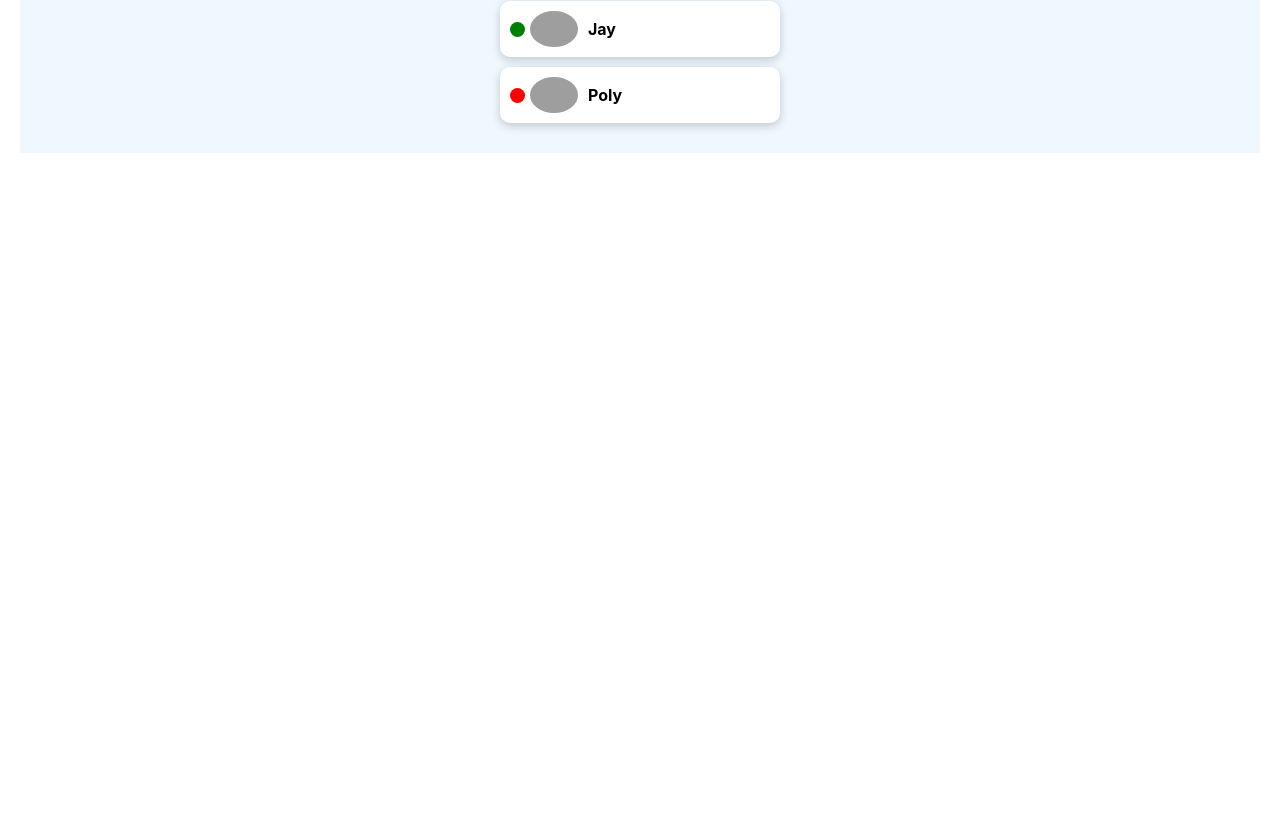
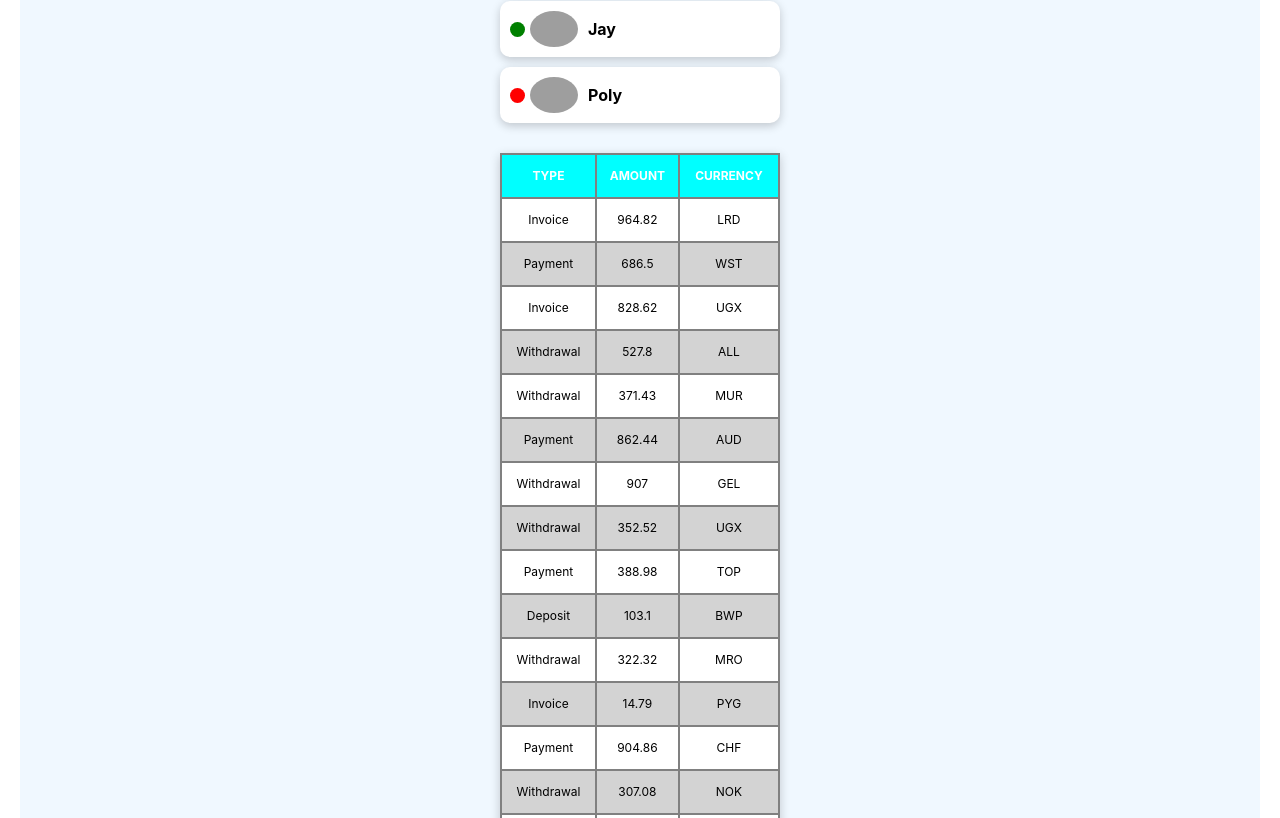
Before and after one commit to danretegan/goit-react-hw-01-components, a React (Create React App) app: page / in a window 1280 px wide. Shown: the part 822-1640 px from the top of the page. Before the commit the page ends 995 px from the top, so only its background shows below. Built offline with nearby package versions, Linux system fonts and the light colour scheme; grey boxes are pictures that could not be loaded.

Commit message:
Transaction History setup

```diff
--- a/src/components/App.jsx
+++ b/src/components/App.jsx
@@ -1,16 +1,27 @@
 import React from 'react';
+
 import Profile from './profile/Profile';
 import user from './user.json';
+
 import Statistics from './statistics/Statistics';
 import data from './data.json';
+
 import FriendList from './friendList/FriendList';
 import friends from './friends.json';
 
+import TransactionHistory from './transactionHistory/TransactionHistory';
+import transactions from './transactions.json';
+
 export const App = () => {
+  // Convertește valorile din "amount" la numere:
+  const transactionsWithNumberAmount = transactions.map(transaction => ({
+    ...transaction,
+    amount: Number(transaction.amount),
+  }));
+
   return (
     <div
       style={{
-        // height: '100vh',
         display: 'flex',
         flexDirection: 'column',
         justifyContent: 'center',
@@ -18,8 +29,6 @@
         margin: 20,
         padding: 20,
         backgroundColor: 'aliceblue',
-        // fontSize: 40,
-        // color: '#010101',
       }}
     >
       <Profile
@@ -31,6 +40,7 @@
       />
       <Statistics title="Upload stats" stats={data} />
       <FriendList friends={friends} />
+      <TransactionHistory items={transactionsWithNumberAmount} />
     </div>
   );
 };
--- a/src/components/statistics/Statistics.module.css
+++ b/src/components/statistics/Statistics.module.css
@@ -14,6 +14,7 @@
 
 .title {
   /* Stiluri pentru titlu */
+  color: #010101;
   text-transform: uppercase;
   padding-top: 30px;
   padding-bottom: 30px;
--- /dev/null
+++ b/src/components/transactionHistory/TransactionHistory.jsx
@@ -0,0 +1,40 @@
+import React from 'react';
+import PropTypes from 'prop-types';
+import styles from './TransactionHistory.module.css';
+
+const TransactionHistory = ({ items }) => {
+  return (
+    <table className={styles.transactionHistory}>
+      <thead className={styles.thead}>
+        <tr>
+          <th>Type</th>
+          <th>Amount</th>
+          <th>Currency</th>
+        </tr>
+      </thead>
+
+      <tbody>
+        {items.map(({ id, type, amount, currency }) => (
+          <tr key={id} className={styles.row}>
+            <td>{type}</td>
+            <td>{amount}</td>
+            <td>{currency}</td>
+          </tr>
+        ))}
+      </tbody>
+    </table>
+  );
+};
+
+TransactionHistory.propTypes = {
+  items: PropTypes.arrayOf(
+    PropTypes.shape({
+      id: PropTypes.string.isRequired,
+      type: PropTypes.string.isRequired,
+      amount: PropTypes.number.isRequired,
+      currency: PropTypes.string.isRequired,
+    })
+  ).isRequired,
+};
+
+export default TransactionHistory;
--- /dev/null
+++ b/src/components/transactionHistory/TransactionHistory.module.css
@@ -0,0 +1,33 @@
+/* TransactionHistory.module.css */
+
+.transactionHistory {
+  background-color: gray;
+  box-shadow: 0 3px 10px rgb(0 0 0 / 0.2);
+  margin-top: 20px;
+  width: 280px;
+}
+
+.thead {
+  background-color: aqua;
+  color: white;
+  font-size: 12px;
+  line-height: 40px;
+  text-transform: uppercase;
+}
+
+.row {
+  cursor: pointer;
+  font-size: 12px;
+  line-height: 40px;
+  text-align: center;
+  text-transform: capitalize;
+  overflow: hidden;
+}
+
+.row:nth-child(odd) {
+  background-color: white;
+}
+
+.row:nth-child(even) {
+  background-color: lightgray;
+}
--- /dev/null
+++ b/src/components/transactions.json
@@ -0,0 +1,122 @@
+[
+  {
+    "id": "1e0700a2-5183-4291-85cc-2065a036a683",
+    "type": "invoice",
+    "amount": "964.82",
+    "currency": "LRD"
+  },
+  {
+    "id": "a30f821b-4d25-4ff0-abdd-e340b3f0dd2b",
+    "type": "payment",
+    "amount": "686.50",
+    "currency": "WST"
+  },
+  {
+    "id": "44dca67a-8e5a-4798-bf8e-b15efd4e1abd",
+    "type": "invoice",
+    "amount": "828.62",
+    "currency": "UGX"
+  },
+  {
+    "id": "ea8ed3dc-2b68-4a53-905a-53ecb0adef33",
+    "type": "withdrawal",
+    "amount": "527.80",
+    "currency": "ALL"
+  },
+  {
+    "id": "ea76146a-0b00-4b80-bc02-a8c822176712",
+    "type": "withdrawal",
+    "amount": "371.43",
+    "currency": "MUR"
+  },
+  {
+    "id": "63ca02f9-d637-46b5-9237-f3b24425e029",
+    "type": "payment",
+    "amount": "862.44",
+    "currency": "AUD"
+  },
+  {
+    "id": "ed0263e8-59a5-4bf1-87e0-2bb88e53dc34",
+    "type": "withdrawal",
+    "amount": "907.00",
+    "currency": "GEL"
+  },
+  {
+    "id": "6013bad0-750c-4691-8bc2-d8f2b43969c4",
+    "type": "withdrawal",
+    "amount": "352.52",
+    "currency": "UGX"
+  },
+  {
+    "id": "252c7be4-8b06-4fa7-8d42-61fb835b70d5",
+    "type": "payment",
+    "amount": "388.98",
+    "currency": "TOP"
+  },
+  {
+    "id": "4eaab41b-b967-40ac-82ed-85fc66f646f1",
+    "type": "deposit",
+    "amount": "103.10",
+    "currency": "BWP"
+  },
+  {
+    "id": "9648a350-8469-42d5-8bf3-18090de5fe67",
+    "type": "withdrawal",
+    "amount": "322.32",
+    "currency": "MRO"
+  },
+  {
+    "id": "9c5c25fb-1a95-4b2f-8d1f-4c4426d677cc",
+    "type": "invoice",
+    "amount": "14.79",
+    "currency": "PYG"
+  },
+  {
+    "id": "43ef232c-80e9-4d6f-b48a-b22405620de3",
+    "type": "payment",
+    "amount": "904.86",
+    "currency": "CHF"
+  },
+  {
+    "id": "5161682e-e620-4019-ab0a-24ceb10fbd20",
+    "type": "withdrawal",
+    "amount": "307.08",
+    "currency": "NOK"
+  },
+  {
+    "id": "7b119d71-42e6-4c42-a141-6818b07bb9ff",
+    "type": "invoice",
+    "amount": "275.07",
+    "currency": "AWG"
+  },
+  {
+    "id": "a4f65722-65c4-4c28-b1f4-b8ed988bb205",
+    "type": "deposit",
+    "amount": "213.10",
+    "currency": "STD"
+  },
+  {
+    "id": "c6e5784b-0ca3-48d6-86e5-b5128af5a523",
+    "type": "invoice",
+    "amount": "116.11",
+    "currency": "CUP CUC"
+  },
+  {
+    "id": "c9ebed6a-3a02-4b49-ac0d-0534b51f2bfd",
+    "type": "invoice",
+    "amount": "878.67",
+    "currency": "HKD"
+  },
+  {
+    "id": "a4a98b0e-b22c-438b-9f83-de2df52110c8",
+    "type": "invoice",
+    "amount": "725.03",
+    "currency": "UYU UYI"
+  },
+  {
+    "id": "b39bfa7a-0166-4c47-94d6-87d20590f746",
+    "type": "payment",
+    "amount": "405.45",
+    "currency": "MDL"
+  }
+]
```
